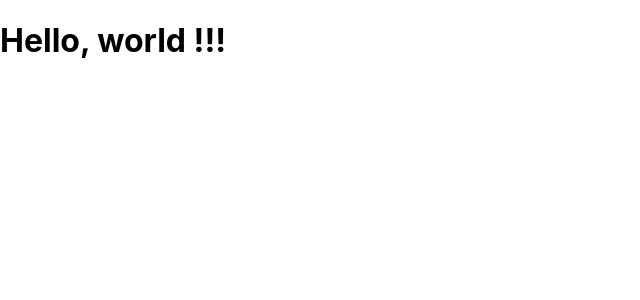
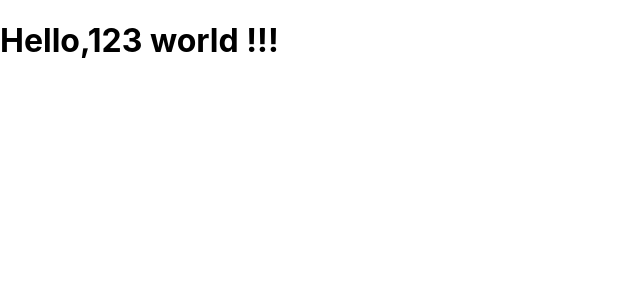
Before and after one commit to hit701/udemy-react-home, a React (Create React App) app: page / in a window 1280 px wide. Shown: the top 300 px of the page, without its empty margins (0-640 px from the left). Built offline with nearby package versions, Linux system fonts and the light colour scheme.

Commit message:
Add new app

```diff
--- a/src/App.js
+++ b/src/App.js
@@ -2,7 +2,7 @@ import React, { Component} from 'react';
 
 class App extends Component {
   render() {
-    return <div><h1>Hello, world !!!</h1></div>;
+    return <div><h1>Hello,123 world !!!</h1></div>;
   }
 }
 
```
